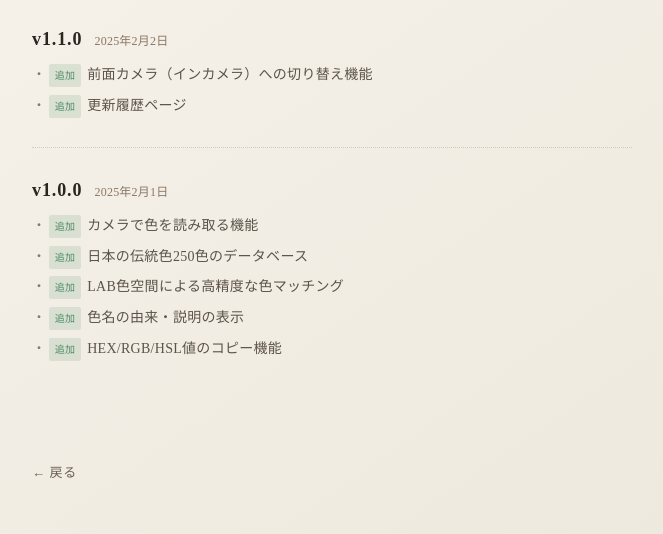
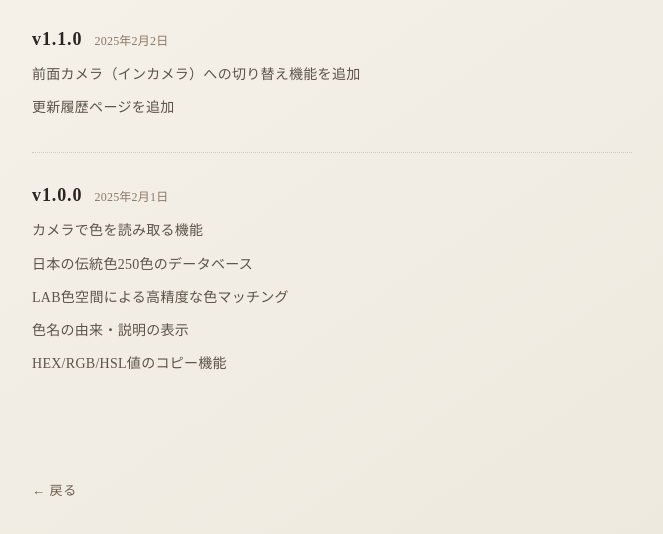
Before and after one commit to mizuking796/color, a plain HTML site: page changelog.html in a window 1280 px wide. Shown: the part 78-612 px from the top of the page, without its empty margins (308-971 px from the left). Drawn offline with Linux system fonts and the light colour scheme.

Commit message:
Fix camera switch button tap and simplify changelog layout
- Prevent camera container from capturing taps on switch button
- Simplify changelog text without badges

Co-Authored-By: Claude Opus 4.5 <noreply@anthropic.com>

```diff
--- a/changelog.html
+++ b/changelog.html
@@ -57,38 +57,9 @@
     .version-changes li {
       font-size: 14px;
       color: #5c534a;
-      line-height: 1.9;
+      line-height: 1.8;
       letter-spacing: 0.02em;
-      padding-left: 1.2em;
-      position: relative;
-      margin-bottom: 4px;
-    }
-    .version-changes li::before {
-      content: '・';
-      position: absolute;
-      left: 0;
-      color: #8b7765;
-    }
-    .change-type {
-      display: inline-block;
-      font-size: 10px;
-      font-weight: 500;
-      padding: 2px 6px;
-      border-radius: 2px;
-      margin-right: 6px;
-      letter-spacing: 0.02em;
-    }
-    .change-type.new {
-      background: rgba(76, 140, 100, 0.15);
-      color: #4c8c64;
-    }
-    .change-type.fix {
-      background: rgba(180, 120, 80, 0.15);
-      color: #b47850;
-    }
-    .change-type.improve {
-      background: rgba(100, 120, 160, 0.15);
-      color: #6478a0;
+      margin-bottom: 8px;
     }
     .back-link {
       display: inline-block;
@@ -114,8 +85,8 @@
           <span class="version-date">2025年2月2日</span>
         </div>
         <ul class="version-changes">
-          <li><span class="change-type new">追加</span>前面カメラ（インカメラ）への切り替え機能</li>
-          <li><span class="change-type new">追加</span>更新履歴ページ</li>
+          <li>前面カメラ（インカメラ）への切り替え機能を追加</li>
+          <li>更新履歴ページを追加</li>
         </ul>
       </div>
 
@@ -125,11 +96,11 @@
           <span class="version-date">2025年2月1日</span>
         </div>
         <ul class="version-changes">
-          <li><span class="change-type new">追加</span>カメラで色を読み取る機能</li>
-          <li><span class="change-type new">追加</span>日本の伝統色250色のデータベース</li>
-          <li><span class="change-type new">追加</span>LAB色空間による高精度な色マッチング</li>
-          <li><span class="change-type new">追加</span>色名の由来・説明の表示</li>
-          <li><span class="change-type new">追加</span>HEX/RGB/HSL値のコピー機能</li>
+          <li>カメラで色を読み取る機能</li>
+          <li>日本の伝統色250色のデータベース</li>
+          <li>LAB色空間による高精度な色マッチング</li>
+          <li>色名の由来・説明の表示</li>
+          <li>HEX/RGB/HSL値のコピー機能</li>
         </ul>
       </div>
 
```
Also changed, not shown: script.js (+7 -1 lines).
